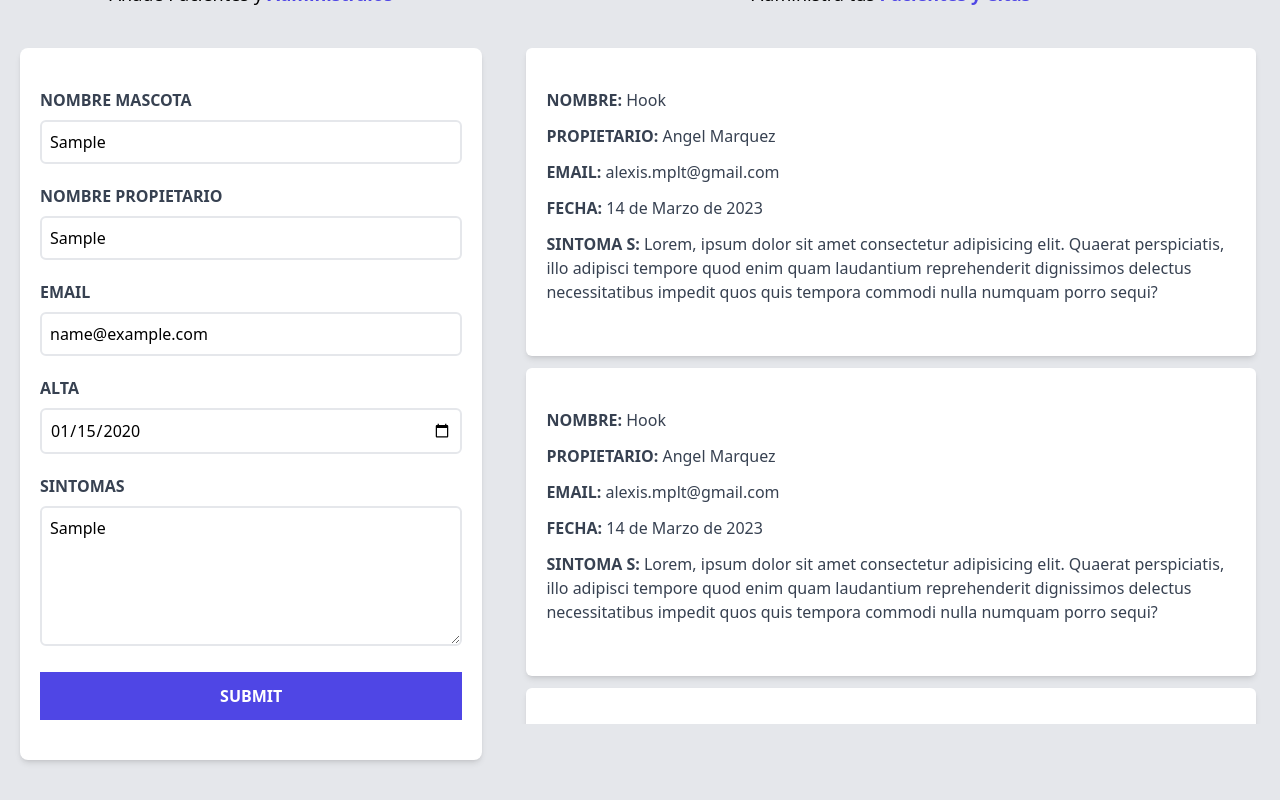
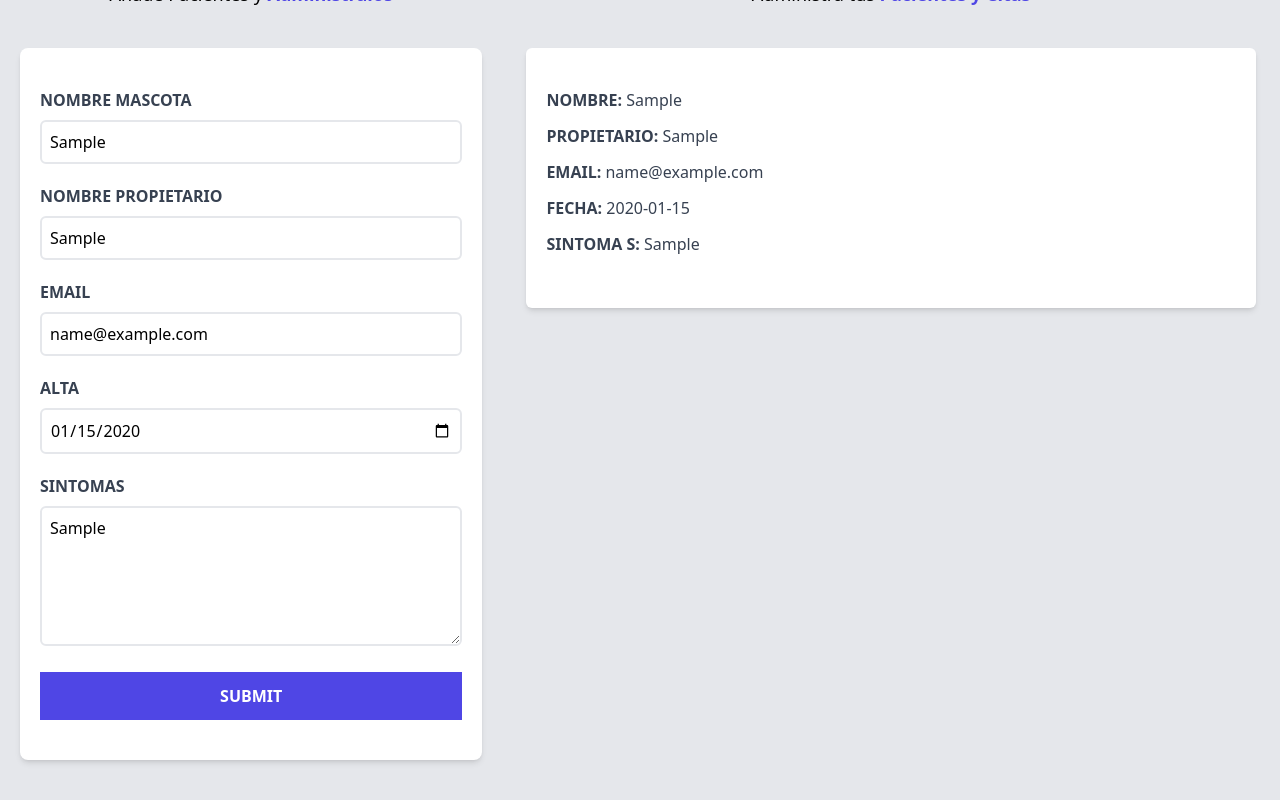
Before and after one commit to iamangelmp/citas-veterinaria, a React (Vite) app: page / in a window 1280 px wide. Both pictures are taken after typing "Sample", "Sample", "name@example.com", "2020-01-15", "Sample" into the empty fields and a click on the input 251 px from the left and 948 px from the top of the page. Shown: the part 252-1052 px from the top of the page. Built offline with nearby package versions, Linux system fonts and the light colour scheme.

Commit message:
add dynamic print using props

```diff
--- a/src/App.jsx
+++ b/src/App.jsx
@@ -1,14 +1,23 @@
+import {useState} from 'react';
 import Header from "./components/Header";
 import Form from "./components/Form";
 import PatienrsList from "./components/PatienrsList";
 
 function App() {
+
+  const[patients,setPatients] = useState([]);
+
   return (
     <div className="container mx-auto mt-20">
-      <Header />
+      <Header/>
       <div className="mt-12 md:flex">
-        <Form />
-        <PatienrsList />
+        <Form
+          patients={patients}
+          setPatients={setPatients}
+        />
+        <PatienrsList
+          patients={patients}
+        />
       </div>
     </div>
   );
--- /dev/null
+++ b/src/components/Error.jsx
@@ -0,0 +1,11 @@
+import React from "react";
+
+function Error({msj}) {
+  return (
+    <div className="bg-red-800 text-white text-center p-4 mb-4 rounded-md">
+      <p> {msj} </p>
+    </div>
+  );
+}
+
+export default Error;
--- a/src/components/Form.jsx
+++ b/src/components/Form.jsx
@@ -1,6 +1,7 @@
+import Error from './Error';
 import { useState, useEffect} from 'react';
 
-function Form() {
+function Form({patients, setPatients}) {
   const [nombreMascota, setNombreMascota] = useState('');
   const [nombreProp, setNombreProp] = useState('');
   const [email, setEmail] = useState('');
@@ -15,7 +16,17 @@ function Form() {
       return setErrores(true);
     }
 
+    const dataObj ={
+      nombreMascota,
+      nombreProp,
+      email,
+      fecha,
+      sintomas
+    }
+
     setErrores(false);
+    setPatients([...patients, dataObj]);
+
   }
 
   return (
@@ -28,9 +39,7 @@ function Form() {
       </p>
 
       <form onSubmit={handleSubmit} className="bg-white shadow-md rounded-lg py-10 px-5 mb-10 mx-5">
-        {error && (<div className='bg-red-800 text-white text-center p-4 mb-4 rounded-md'>
-          <p> Todos los campos son obligatorios</p>
-        </div>)}
+        {error && <Error msj='Todos los campos son obligatorios'/>}
 
         <div className="mb-5">
           <label htmlFor="nombre_mascota" className="block text-gray-700 font-bold uppercase">
--- a/src/components/PatienrsList.jsx
+++ b/src/components/PatienrsList.jsx
@@ -1,6 +1,6 @@
 import Patient from "./Patient";
 
-function PatienrsList() {
+function PatienrsList({patients}) {
   return (
     <div className="mx-3 lg:w-3/5 md:w-1/2 h-screen overflow-y-scroll ">
         <h2 className="font-black text-3xl text-center">Listado Pacientes</h2>
@@ -10,11 +10,12 @@ function PatienrsList() {
         <span className="text-indigo-600 font-bold">Pacientes y Citas</span>
       </p>
 
-      <Patient />
-      <Patient />
-      <Patient />
-      <Patient />
-      <Patient />
+      {patients.map((patient)=>
+        <Patient
+        patient={patient}
+        />
+      )}
+
 
     </div>
   )
--- a/src/components/Patient.jsx
+++ b/src/components/Patient.jsx
@@ -1,25 +1,26 @@
-function Patient() {
+function Patient({patient}) {
+    const {nombreMascota, nombreProp, email, fecha, sintomas} = patient;
   return (
     <div>
         <div className="m-3 bg-white shadow-md px-5 py-10 rounded-md">
         <p className="font-bold mb-3 text-gray-700 uppercase">Nombre: {''}
-        <span className="font-normal normal-case">Hook</span>
+        <span className="font-normal normal-case">{nombreMascota}</span>
         </p>
 
         <p className="font-bold mb-3 text-gray-700 uppercase">Propietario: {''}
-        <span className="font-normal normal-case">Angel Marquez</span>
+        <span className="font-normal normal-case">{nombreProp}</span>
         </p>
 
         <p className="font-bold mb-3 text-gray-700 uppercase">Email: {''}
-        <span className="font-normal normal-case">alexis.mplt@gmail.com</span>
+        <span className="font-normal normal-case">{email}</span>
         </p>
 
         <p className="font-bold mb-3 text-gray-700 uppercase">Fecha: {''}
-        <span className="font-normal normal-case">14 de Marzo de 2023</span>
+        <span className="font-normal normal-case">{fecha}</span>
         </p>
 
         <p className="font-bold mb-3 text-gray-700 uppercase">Sintoma s: {''}
-        <span className="font-normal normal-case">Lorem, ipsum dolor sit amet consectetur adipisicing elit. Quaerat perspiciatis, illo adipisci tempore quod enim quam laudantium reprehenderit dignissimos delectus necessitatibus impedit quos quis tempora commodi nulla numquam porro sequi?</span>
+        <span className="font-normal normal-case">{sintomas}</span>
         </p>
 
       </div>
```
